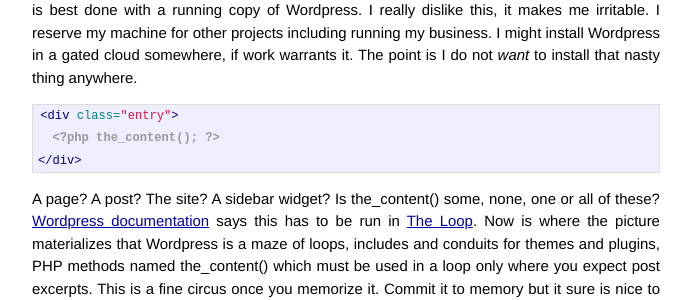
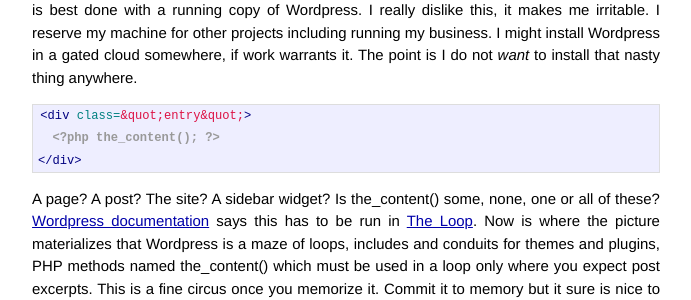
Before and after one commit to AirDisa/airdisa.github.io, a Jekyll site: the page built from _posts/2013-12-29-wordpress-horror.md, in a window 1280 px wide. Shown: the part 494-794 px from the top of the page, without its empty margins (294-985 px from the left). Built offline with Jekyll 4.4.1, drawn with Linux system fonts in a browser that asks for light colours; Markdown is read by kramdown in place of the engine named in the settings.

Commit message:
[0.1.13 Blog] Edit snippet 2013-12-29

```diff
--- a/_posts/2013-12-29-wordpress-horror.md
+++ b/_posts/2013-12-29-wordpress-horror.md
@@ -15,7 +15,7 @@
 Whenever I code a theme or plugin and Wordpress is not installed, I quickly pay a time toll tax. That is, editing code using built-in fields only take you so far. Full-blown theme or plugin design is best done with a running copy of Wordpress. I really dislike this, it makes me irritable. I reserve my machine for other projects including running my business. I might install Wordpress in a gated cloud somewhere, if work warrants it. The point is I do not *want* to install that nasty thing anywhere.
 
 {% highlight html %}
-<div class="entry">
+<div class=&quot;entry&quot;>
   <?php the_content(); ?>
 </div>
 {% endhighlight %}
```
Also changed, not shown: 1 other file.
